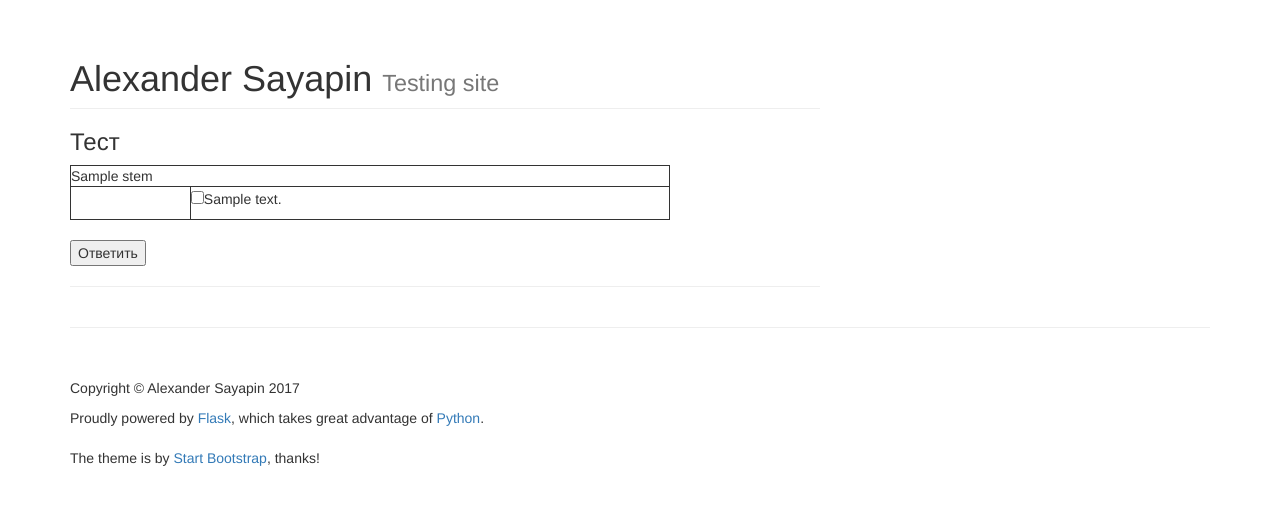
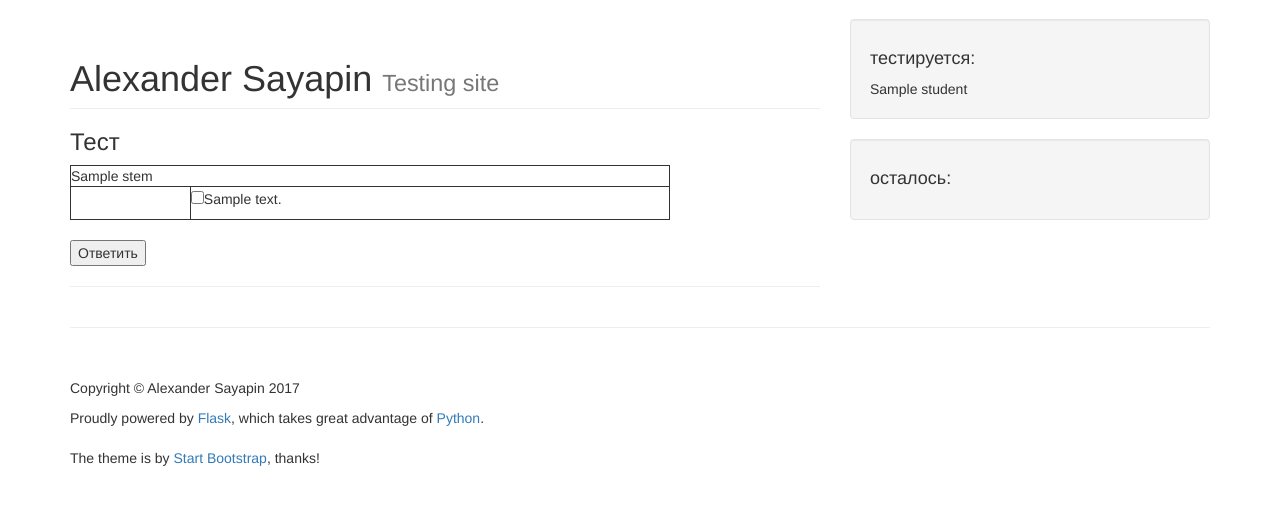
Before and after one commit to alsprogrammer/test_site, a Python web app: template app/templates/test_site.html in a window 1280 px wide. Shown: the part 51-556 px from the top of the page. Run offline with Jinja, Linux system fonts and the light colour scheme; the template is opened without the code that fills it: most values are stand-ins (such as "Sample title", 1, 10 or a date in 2020).

Commit message:
Now the system shows the name of the testee and the remaining time of the assessment. If the time is up, the system ends the assessment.

```diff
--- a/app/templates/test_site.html
+++ b/app/templates/test_site.html
@@ -1,6 +1,27 @@
 {% extends "base.html" %}
 {% block userscripts %}  {% endblock %}
-{% block menu %} {% endblock %}
+{% block side_menu %}
+                <div class="well">
+                    <h4>тестируется:</h4>
+                    <div class="row">
+                        <div class="col-lg-6">
+                            {{ assessment.student.__repr__() }}
+                        </div>
+                    </div>
+                    <!-- /.row -->
+                </div>            <!-- Collect the nav links, forms, and other content for toggling -->
+        <!-- /.container -->
+                <div class="well">
+                    <h4>осталось:</h4>
+                    <div class="row">
+                        <div class="col-lg-6">
+                            <div id="clock" style="color: #0071D0; font-weight: bold; font-size: 20px;"></div>
+                        </div>
+                    </div>
+                    <!-- /.row -->
+                </div>            <!-- Collect the nav links, forms, and other content for toggling -->
+        <!-- /.container -->
+{% endblock %}
 
 {% block content %}
     <h3>Тест</h3>
@@ -41,6 +62,17 @@
             <br />
         {% endfor %}
 
-        <p><input type="submit" value="Ответить" onclick = "this.style.visibility='hidden'"></p>
+        <p><input type="submit" value="Ответить" onclick = "this.style.visibility='hidden'" id="send"></p>
     </form>
+    <script>
+        window.onload = function(){
+	        var remain = {{ assessment.time_limit }}
+	        window.setInterval(function(){
+		    var clock = document.getElementById("clock");
+		    clock.innerHTML = Math.floor(remain/60) + ":" + remain%60;
+		    remain--;
+		    if(remain <= 0) document.getElementById("send").click();
+	        }, 1000);
+};
+    </script>
 {% endblock %}
--- a/assessment_estimation/subjects.py
+++ b/assessment_estimation/subjects.py
@@ -243,6 +243,7 @@ class TasksPool(FromToDict):
 
         new_assessment = Assessment()
         new_assessment.name = self.name
+        new_assessment.time_limit = self.tasks_num * self.time_per_task
         new_assessment.student = student
         tasks = random.sample(self.tasks, tasks_num)
         random.shuffle(tasks)
@@ -339,6 +340,7 @@ class Assessment(FromToDict):
         self.created = datetime.datetime.now()
         self.started = None
         self.ended = None
+        self.time_limit = 0
         self.name = ""
         self.answer_times = []
         self.student = student  # the student to be tested
```
